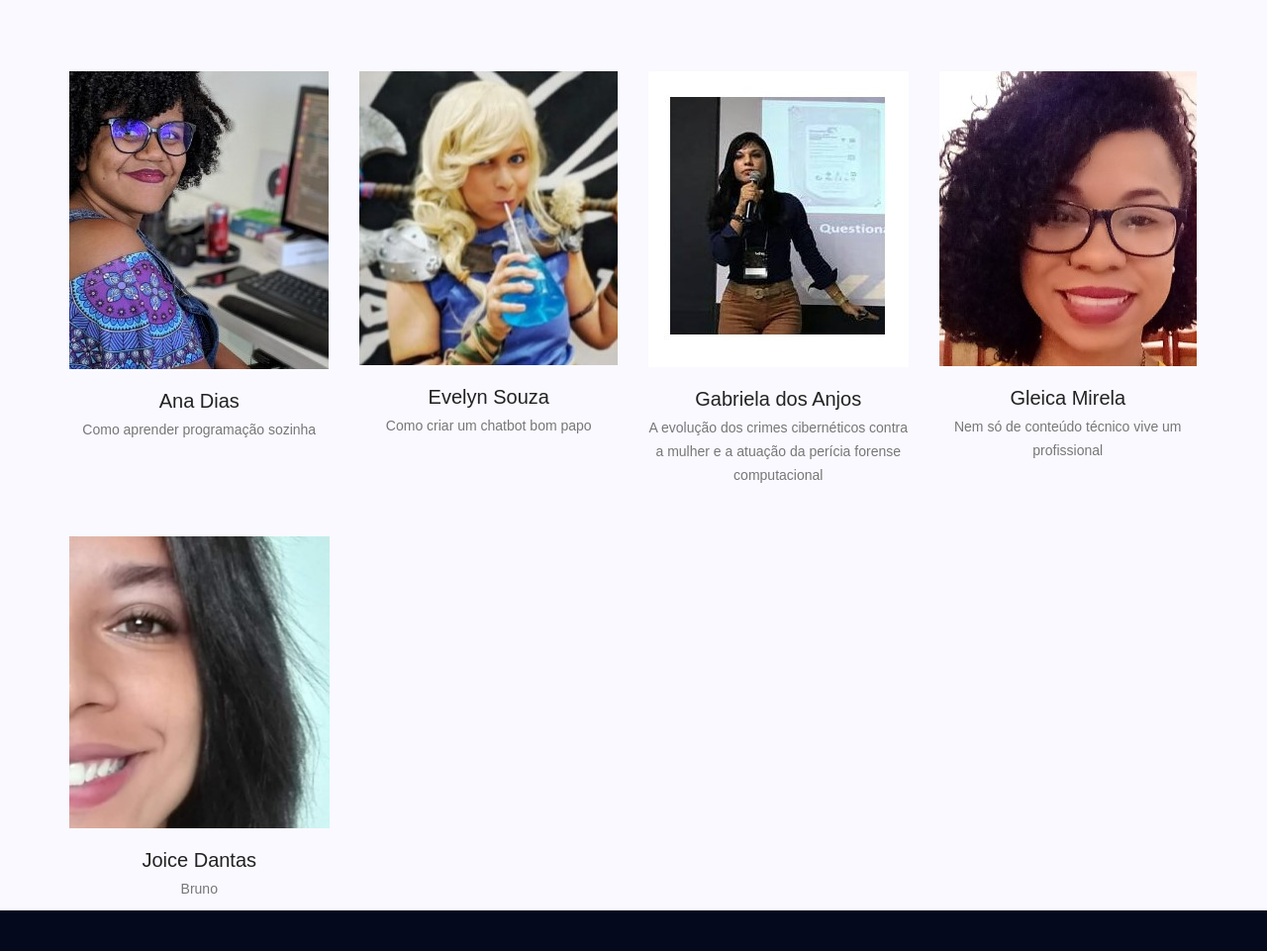
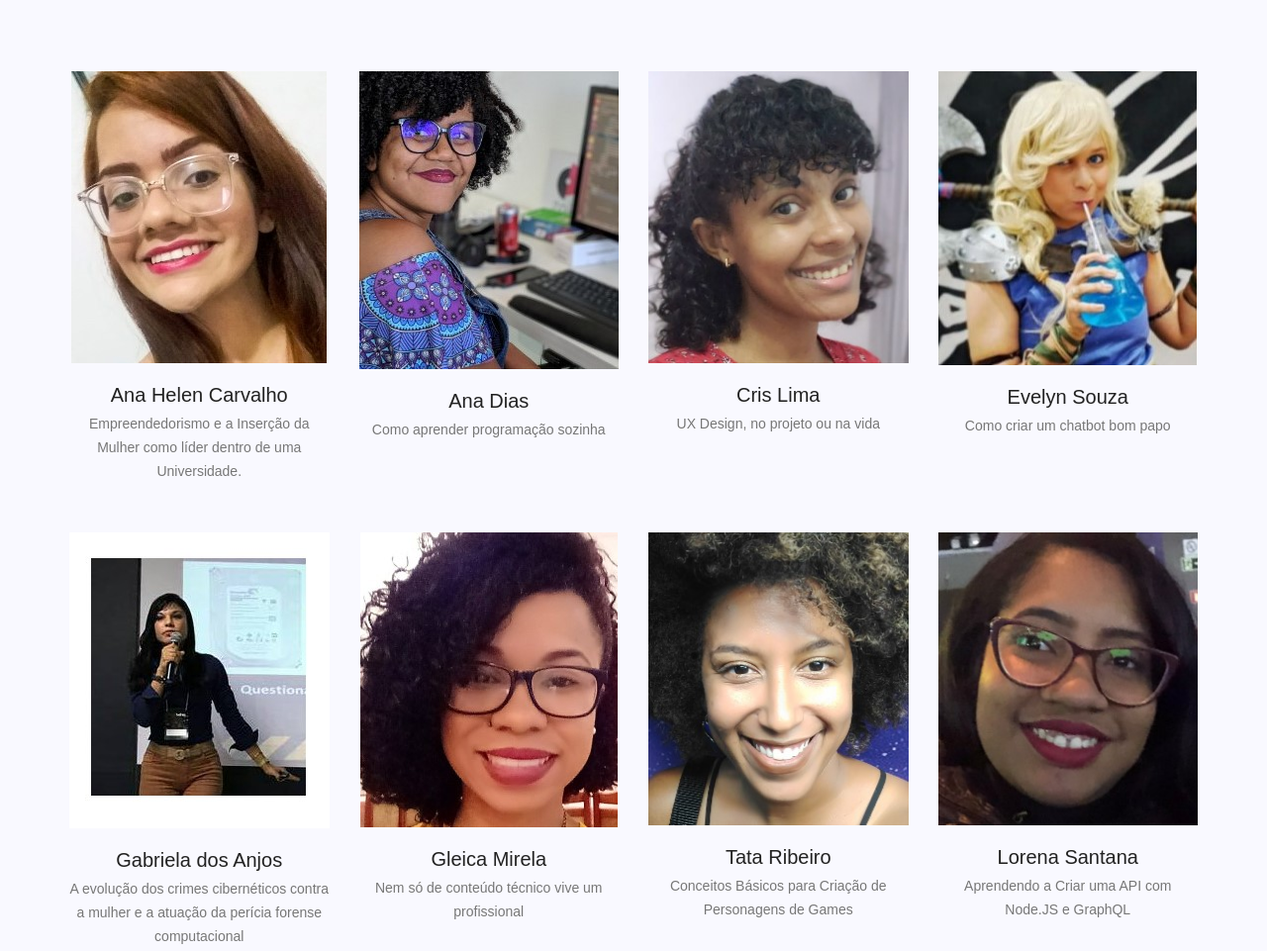
Before and after one commit to BrendaCosta/femtec, a plain HTML site: page palestrantes.html in a window 1280 px wide. Shown: the part 527-1488 px from the top of the page at 99% size. Drawn offline with Linux system fonts and the light colour scheme; some packages are replaced by stand-ins of ours; a script that the page names is missing.

Commit message:
atualização da programação

```diff
--- a/palestrantes.html
+++ b/palestrantes.html
@@ -83,8 +83,24 @@
         		<div class="main_title">
         			<h2>Quem cola com a gente!</h2>
         			<p>As mulheres que toparam dominar o mundo com a gente!</p>
-        		</div>
-        		<div class="row team_inner">
+				</div>
+				<div class="row team_inner">
+        			<div class="col-lg-3 col-sm-6">
+        				<div class="team_item">
+        					<div class="team_img">
+        						<img class="img-fluid" src="img/palestrantes/Ana_Helen.jpg" alt="">
+								<div class="hover">
+									<p>Palestra</p>
+								</div>
+							</div>
+							<div class="team_name">
+								<h4>Ana Helen Carvalho</h4>
+								<p> Empreendedorismo e a Inserção da Mulher como líder dentro de uma Universidade.
+								</p>
+        					</div>
+        				</div>
+					</div>
+
         			<div class="col-lg-3 col-sm-6">
         				<div class="team_item">
         					<div class="team_img">
@@ -96,6 +112,20 @@
 							<div class="team_name">
 								<h4>Ana Dias</h4>
 								<p> Como aprender programação sozinha</p>
+        					</div>
+        				</div>
+					</div>
+					<div class="col-lg-3 col-sm-6">
+        				<div class="team_item">
+        					<div class="team_img">
+        						<img class="img-fluid" src="img/palestrantes/Cris Lima 1.jpg" alt="">
+								<div class="hover">
+									<p>Palestra</p>
+								</div>
+							</div>
+							<div class="team_name">
+								<h4>Cris Lima</h4>
+								<p>UX Design, no projeto ou na vida<p>
         					</div>
         				</div>
         			</div>
@@ -144,16 +174,45 @@
         			<div class="col-lg-3 col-sm-6">
         				<div class="team_item">
         					<div class="team_img">
-        						<img class="img-fluid" src="img/palestrantes/Joice Dantas.jpg" alt="">
+        						<img class="img-fluid" src="img/palestrantes/Tata Ribeiro .jpg" alt="">
         						<div class="hover">
         							<p>Palestra</p>
         						</div>
         					</div>
         					<div class="team_name">
-        						<h4>Joice Dantas</h4>
-        						<p>Bruno</p>
+        						<h4>Tata Ribeiro</h4>
+        						<p>Conceitos Básicos para Criação de Personagens de Games</p>
         					</div>
-        				</div>
+						</div>
+        			</div>
+						<div class="col-lg-3 col-sm-6">
+							<div class="team_item">
+								<div class="team_img">
+									<img class="img-fluid" src="img/palestrantes/Lorena_Santana.jpg" alt="">
+									<div class="hover">
+										<p>Mentoria</p>
+									</div>
+								</div>
+								<div class="team_name">
+									<h4>Lorena Santana </h4>
+									<p>Aprendendo a Criar uma API com Node.JS e GraphQL	</p>
+								</div>
+							</div>
+						</div>
+						<div class="col-lg-3 col-sm-6">
+							<div class="team_item">
+								<div class="team_img">
+									<img class="img-fluid" src="img/palestrantes/Lorena_Santana.jpg" alt="">
+									<div class="hover">
+										<p>Mentoria</p>
+									</div>
+								</div>
+								<div class="team_name">
+									<h4>Lorena Santana </h4>
+									<p>Aprendendo a Criar uma API com Node.JS e GraphQL	</p>
+								</div>
+							</div>
+						</div>
        <!---			</div>
         			<div class="col-lg-3 col-sm-6">
         				<div class="team_item">
```
Also changed, not shown: index.html (+34 -22 lines), img/apoio/thoughtworks.svg (added), img/palestrantes/Ana Hellen Carvalho - Ana Hellen Carvalho.jpeg (added), img/palestrantes/Ana_Helen.jpg (added), img/palestrantes/Cris Lima 1.jpg (added), img/palestrantes/Cris lima.jpeg (added), img/palestrantes/IMG_2730 - Lorena Santana.jpeg (added), img/palestrantes/Lorena_Santana.jpg (added), img/palestrantes/Tata Ribeiro .jpg (added), img/palestrantes/tata ribeiro.jpg (added).
